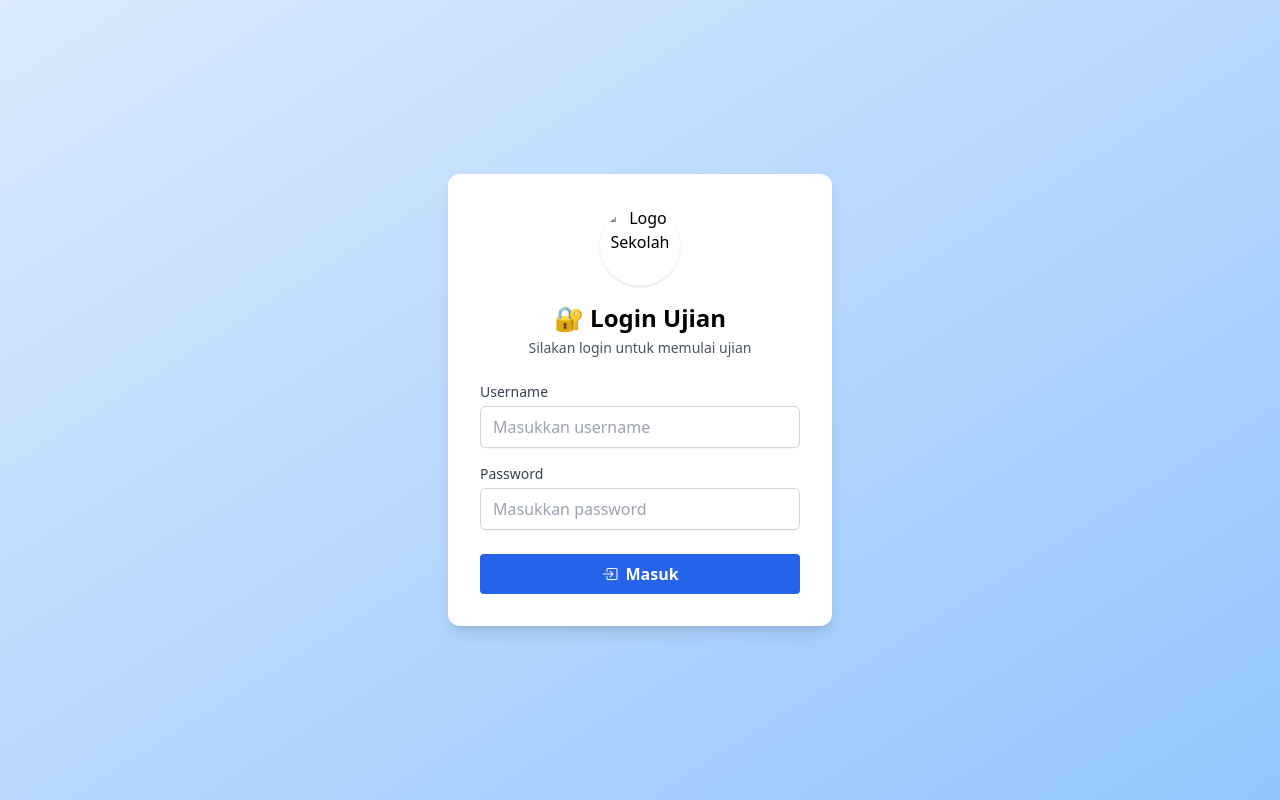
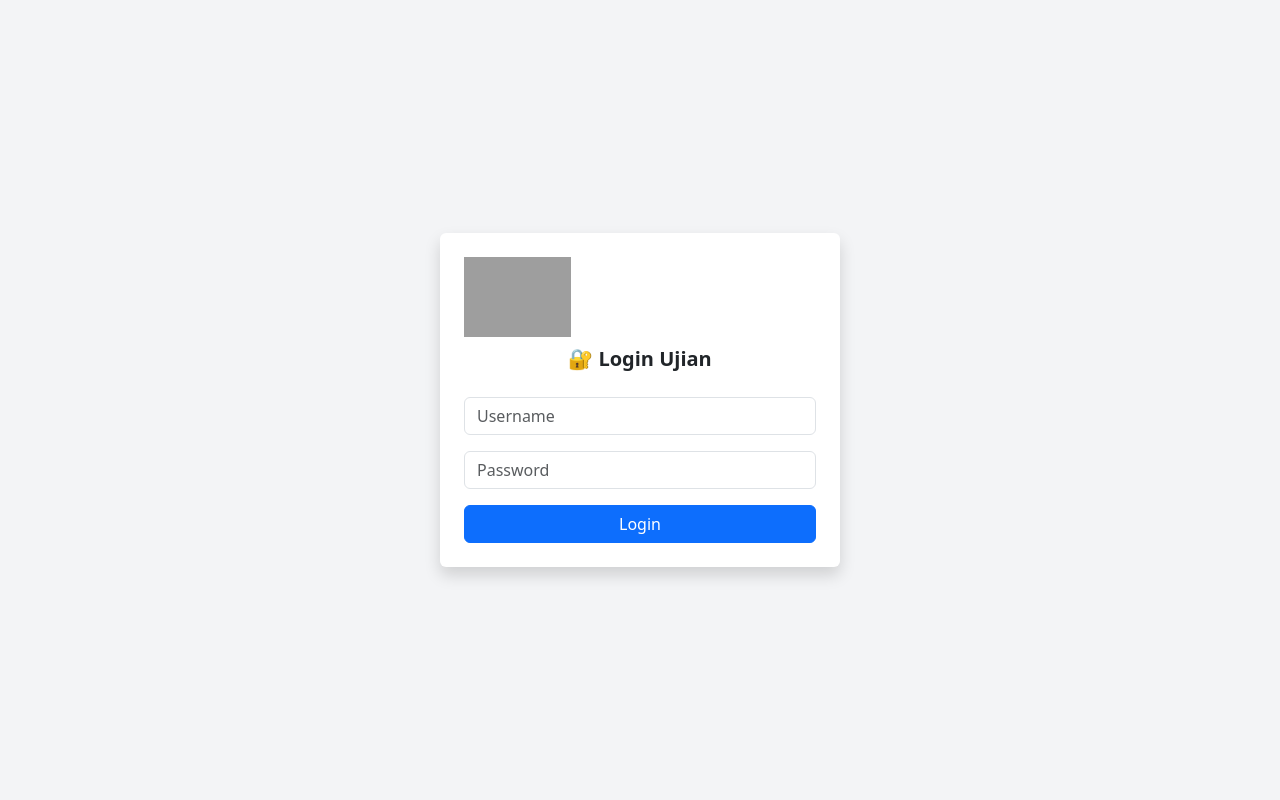
Before and after one commit to smpnegeri10banawaselatan-dev/simulasiujian, a plain HTML site: page index.html in a window 1280 px wide. Drawn offline with nearby package versions, Linux system fonts and the light colour scheme; grey boxes are pictures that could not be loaded.

Commit message:
Update index.html

```diff
--- a/index.html
+++ b/index.html
@@ -1,34 +1,12 @@
+
 <!DOCTYPE html>
 <html lang="id">
 <head>
-  <meta charset="UTF-8" />
-  <meta name="viewport" content="width=device-width, initial-scale=1.0" />
+  <meta charset="UTF-8">
+  <meta name="viewport" content="width=device-width, initial-scale=1.0">
   <title>Login Ujian</title>
+  <link href="https://cdn.jsdelivr.net/npm/bootstrap@5.3.0/dist/css/bootstrap.min.css" rel="stylesheet">
   <script src="https://cdn.tailwindcss.com"></script>
-  <link href="https://cdn.jsdelivr.net/npm/bootstrap-icons@1.10.5/font/bootstrap-icons.css" rel="stylesheet" />
-</head>
-<body class="bg-gradient-to-br from-blue-100 to-blue-300 min-h-screen flex items-center justify-center">
-  <form class="bg-white p-8 rounded-xl shadow-lg w-full max-w-sm text-center" onsubmit="login(event)">
-    <!-- Logo -->
-    <img src="logo.png" alt="Logo Sekolah" class="w-20 h-20 mx-auto mb-4 rounded-full shadow" />
-    <h2 class="text-2xl font-bold mb-1">🔐 Login Ujian</h2>
-    <p class="text-sm text-gray-600 mb-6">Silakan login untuk memulai ujian</p>
-
-    <div class="mb-4 text-left">
-      <label for="username" class="block text-sm font-medium text-gray-700">Username</label>
-      <input id="username" type="text" required class="mt-1 block w-full px-3 py-2 border border-gray-300 rounded-md shadow-sm focus:outline-none focus:ring-blue-500 focus:border-blue-500" placeholder="Masukkan username" />
-    </div>
-
-    <div class="mb-6 text-left">
-      <label for="password" class="block text-sm font-medium text-gray-700">Password</label>
-      <input id="password" type="password" required class="mt-1 block w-full px-3 py-2 border border-gray-300 rounded-md shadow-sm focus:outline-none focus:ring-blue-500 focus:border-blue-500" placeholder="Masukkan password" />
-    </div>
-
-    <button type="submit" class="w-full bg-blue-600 text-white font-semibold py-2 rounded hover:bg-blue-700 transition">
-      <i class="bi bi-box-arrow-in-right mr-2"></i>Masuk
-    </button>
-  </form>
-
   <script>
     async function login(event) {
       event.preventDefault();
@@ -51,5 +29,16 @@
       }
     }
   </script>
+</head>
+<body class="bg-gray-100 d-flex justify-content-center align-items-center vh-100">
+  <form class="bg-white p-4 rounded shadow w-100" style="max-width: 400px;" onsubmit="login(event)">
+    <div class="text-center mb-4">
+      <img src="https://upload.wikimedia.org/wikipedia/commons/5/58/Logo_SMP.png" alt="Logo Sekolah" style="height: 80px;">
+      <h2 class="text-xl font-bold mt-2">🔐 Login Ujian</h2>
+    </div>
+    <input class="form-control mb-3" type="text" id="username" placeholder="Username" required />
+    <input class="form-control mb-3" type="password" id="password" placeholder="Password" required />
+    <button class="btn btn-primary w-100" type="submit">Login</button>
+  </form>
 </body>
 </html>
```
